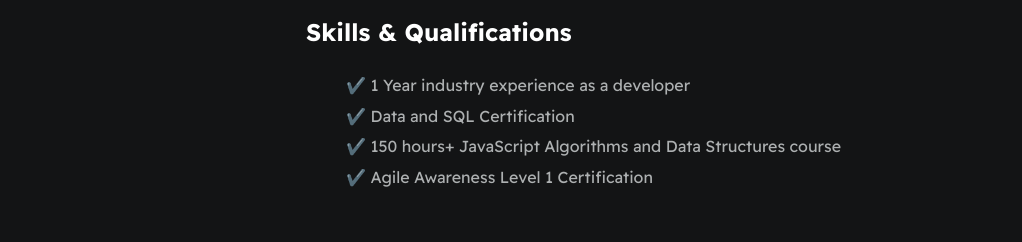
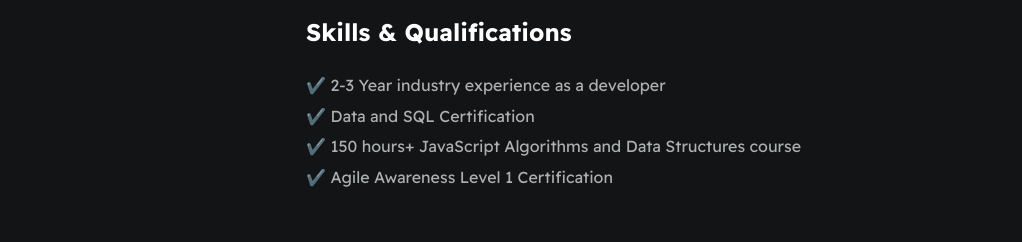
Before and after one commit to hermionearcher/h-archer-cv, a React (Create React App) app: page / in a window 1280 px wide. Shown: the part 309-551 px from the top of the page, without its empty margins (0-1022 px from the left). Built offline with nearby package versions, Linux system fonts and the light colour scheme; the HTML template or start-up script is replaced by a standard one.

Commit message:
remove padding

```diff
--- a/src/App.css
+++ b/src/App.css
@@ -125,6 +125,7 @@ a {
 
 #qualifications--list {
   list-style: none;
+  padding: 0;
 }
 
 #wrapper--techstack__items {
--- a/src/pages/Home.tsx
+++ b/src/pages/Home.tsx
@@ -53,7 +53,7 @@ const Home = () => {
       <section className="section--page">
         <h2>Skills & Qualifications</h2>
         <ul id="qualifications--list">
-          <li>✔️ 1 Year industry experience as a developer </li>
+          <li>✔️ 2-3 Year industry experience as a developer </li>
           <li>✔️ Data and SQL Certification</li>
           <li>
             ✔️ 150 hours+ JavaScript Algorithms and Data Structures course
```
